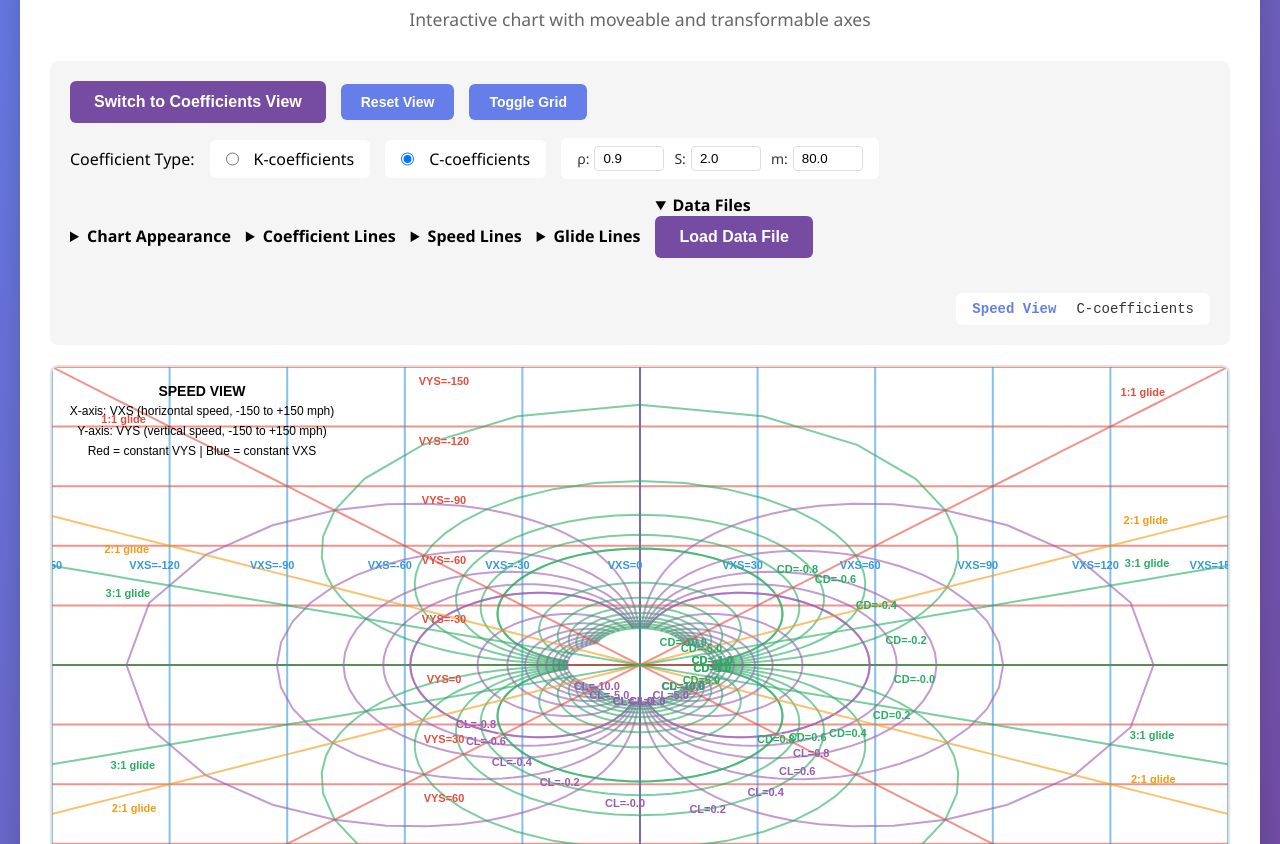
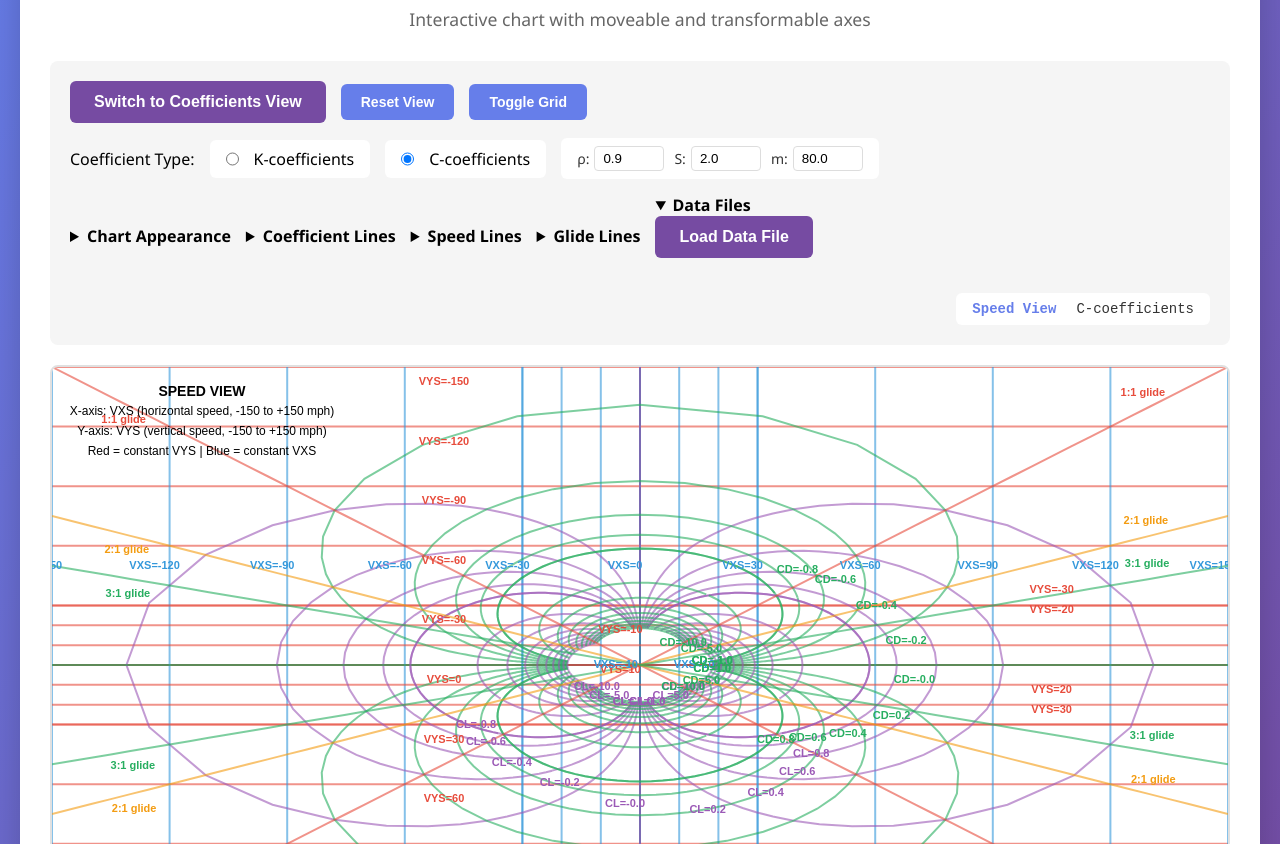
Before and after one commit to hartmandrector/sustained, a plain HTML site: page index.html in a window 1280 px wide. Shown: the part 108-952 px from the top of the page. Drawn offline with Linux system fonts and the light colour scheme.

Commit message:
Add inner speed visibility toggle and update stallpoint regex in data loader

```diff
--- a/app.js
+++ b/app.js
@@ -183,6 +183,7 @@ function setupControls() {
         showHorizontal: 'showHorizontal',
         showVertical: 'showVertical',
         showGlide: 'showGlide',
+        showInnerSpeeds: 'showInnerSpeeds',
         showInnerCoeffLabels: 'showInnerCoeffLabels',
         showOuterCoeffLabels: 'showOuterCoeffLabels',
         showSpeedLabels: 'showSpeedLabels',
--- a/chart-simple.js
+++ b/chart-simple.js
@@ -43,6 +43,7 @@ export class SimpleChart {
             showHorizontal: true,
             showVertical: true,
             showGlide: true,
+            showInnerSpeeds: true,
             showInnerCoeffLabels: true,
             showOuterCoeffLabels: true,
             showSpeedLabels: true,
@@ -254,6 +255,54 @@ export class SimpleChart {
                 coeffPoints,
                 color: this.colors.horizontal,
                 type: 'vertical',
+                label: `VXS=${vxs}`,
+                labelValue: vxs
+            });
+        }
+
+        // Inner horizontal speed lines (constant VYS, -30 to 30)
+        for (let vys of [-30, -20, -10, 10, 20, 30]) {
+            const speedPoints = [];
+            const coeffPoints = [];
+
+            for (let vxs = -150; vxs <= 150; vxs += 5) {
+                speedPoints.push({ vxs, vys });
+
+                const vxsMps = mphToMps(vxs);
+                const vysMps = mphToMps(vys);
+                const { cl, cd } = ssToCoeff(vxsMps, vysMps, this.s, this.m, this.rho);
+                coeffPoints.push({ cl, cd });
+            }
+
+            this.allLines.push({
+                speedPoints,
+                coeffPoints,
+                color: this.colors.vertical,
+                type: 'horizontal-inner',
+                label: `VYS=${vys}`,
+                labelValue: vys
+            });
+        }
+
+        // Inner vertical speed lines (constant VXS, -30 to 30)
+        for (let vxs of [-30, -20, -10, 10, 20, 30]) {
+            const speedPoints = [];
+            const coeffPoints = [];
+
+            for (let vys = -150; vys <= 150; vys += 5) {
+                speedPoints.push({ vxs, vys });
+
+                const vxsMps = mphToMps(vxs);
+                const vysMps = mphToMps(vys);
+                const { cl, cd } = ssToCoeff(vxsMps, vysMps, this.s, this.m, this.rho);
+                coeffPoints.push({ cl, cd });
+            }
+
+            this.allLines.push({
+                speedPoints,
+                coeffPoints,
+                color: this.colors.horizontal,
+                type: 'vertical-inner',
                 label: `VXS=${vxs}`,
                 labelValue: vxs
             });
@@ -820,6 +869,8 @@ export class SimpleChart {
             // Check visibility settings - skip if line type is hidden
             if (type === 'horizontal' && !this.visibility.showVertical) return;
             if (type === 'vertical' && !this.visibility.showHorizontal) return;
+            if (type === 'horizontal-inner' && !this.visibility.showInnerSpeeds) return;
+            if (type === 'vertical-inner' && !this.visibility.showInnerSpeeds) return;
             if (type === 'coeff-horizontal' && !this.visibility.showLift) return;
             if (type === 'coeff-vertical' && !this.visibility.showDrag) return;
             if (type === 'glide' && !this.visibility.showGlide) return;
@@ -948,6 +999,8 @@ export class SimpleChart {
                 let x2_interp = x2;
                 let y2_interp = y2;
 
+                // DISABLED: Mirrored target logic for forcing interpolation through origin
+                /*
                 // Apply mirrored target logic to force interpolation through origin
                 // Check if point needs to cross origin (different quadrants)
                 const startQuadX = x1 - cx; // relative to center
@@ -980,6 +1033,7 @@ export class SimpleChart {
                         y2_interp = y2_mirror;
                     }
                 }
+                */
 
                 // Interpolate between the two
                 const x = x1 + (x2_interp - x1) * this.animationProgress;
--- a/dataLoader.js
+++ b/dataLoader.js
@@ -18,8 +18,8 @@ export class DataSetManager {
      */
     parseStallpointData(fileContent) {
         try {
-            // Find the stallpoint array in the file
-            const stallpointMatch = fileContent.match(/stallpoint:\s*\[(.*?)\],/s);
+            // Find the stallpoint array in the file (comma after array is optional)
+            const stallpointMatch = fileContent.match(/stallpoint:\s*\[(.*?)\]/s);
 
             if (!stallpointMatch) {
                 throw new Error('No stallpoint data found in file');
```
Also changed, not shown: index.html (+2 -0 lines).
